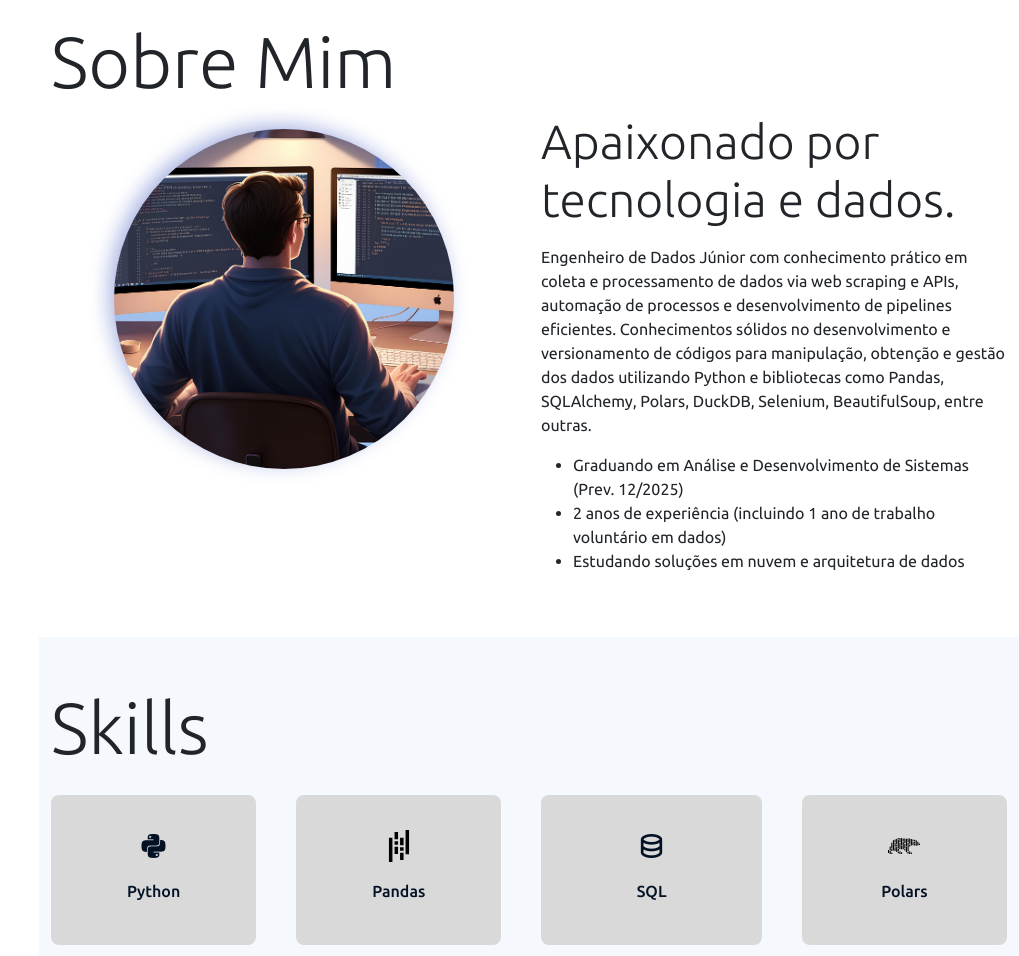
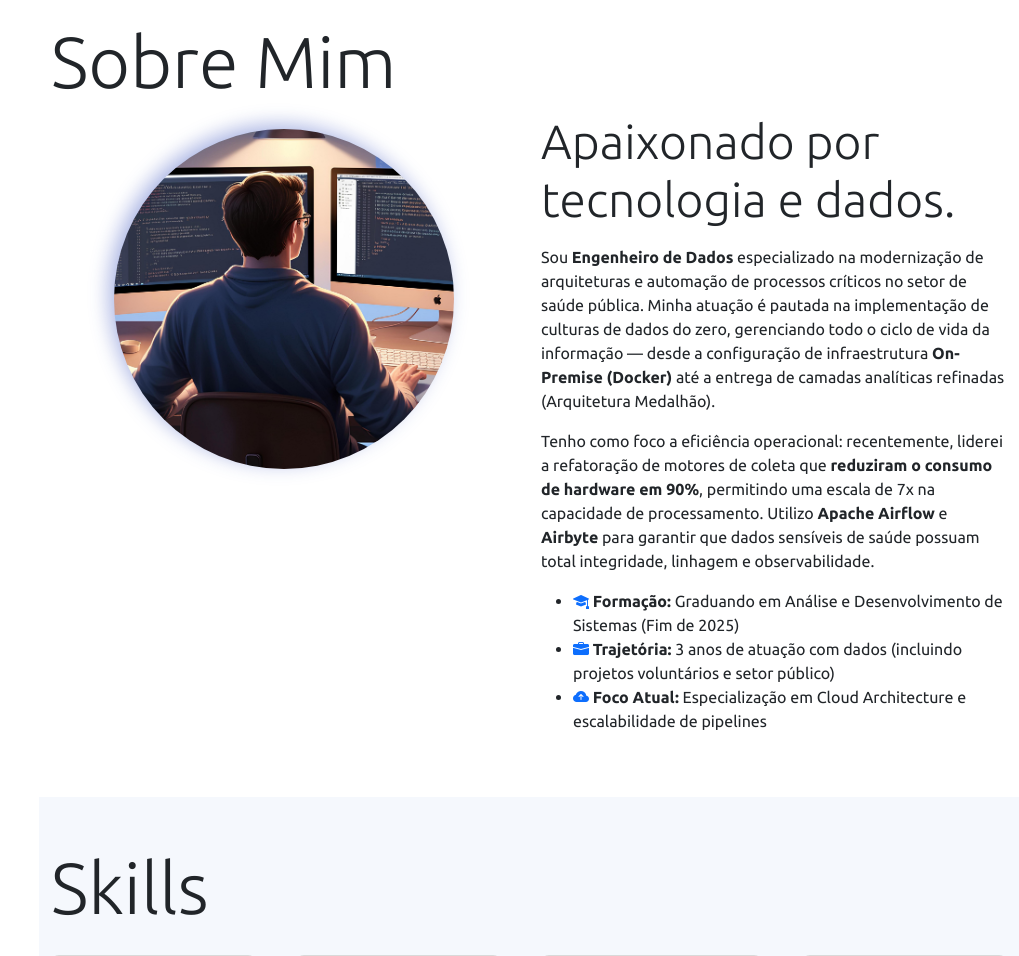
Before and after one commit to Moscarde/portfolio, a Flask app: page / in a window 1280 px wide. Shown: the part 829-1785 px from the top of the page, without its empty margins (261-1280 px from the left). Run offline with Flask 3, Linux system fonts and the light colour scheme; some libraries are stand-ins or nearby versions.

Commit message:
feat: update about section

```diff
--- a/templates/about.html
+++ b/templates/about.html
@@ -15,25 +15,21 @@
             <div class="col-md-6" data-anime="right">
                 <p class="display-5">Apaixonado por tecnologia e dados.</p>
                 <p>
-                    Engenheiro de Dados Júnior com conhecimento prático em coleta e processamento de dados via
-                    web
-                    scraping e APIs, automação de processos e desenvolvimento de pipelines eficientes.
-                    Conhecimentos
-                    sólidos no desenvolvimento e versionamento de códigos para manipulação, obtenção e gestão
-                    dos
-                    dados utilizando Python e bibliotecas como Pandas, SQLAlchemy, Polars, DuckDB, Selenium,
-                    BeautifulSoup, entre outras.
+                    Sou <strong>Engenheiro de Dados</strong> especializado na modernização de arquiteturas e automação de processos críticos no setor de saúde pública. Minha atuação é pautada na implementação de culturas de dados do zero, gerenciando todo o ciclo de vida da informação — desde a configuração de infraestrutura <strong>On-Premise (Docker)</strong> até a entrega de camadas analíticas refinadas (Arquitetura Medalhão).
+                </p>
+                <p>
+                    Tenho como foco a eficiência operacional: recentemente, liderei a refatoração de motores de coleta que <strong>reduziram o consumo de hardware em 90%</strong>, permitindo uma escala de 7x na capacidade de processamento. Utilizo <strong>Apache Airflow</strong> e <strong>Airbyte</strong> para garantir que dados sensíveis de saúde possuam total integridade, linhagem e observabilidade.
                 </p>
                 <div class="mt-3 mb-3">
                     <ul>
                         <li>
-                            Graduando em Análise e Desenvolvimento de Sistemas (Prev. 12/2025)
+                            <i class="bi bi-mortarboard-fill text-primary"></i> <strong>Formação:</strong> Graduando em Análise e Desenvolvimento de Sistemas (Fim de 2025)
                         </li>
                         <li>
-                            2 anos de experiência (incluindo 1 ano de trabalho voluntário em dados)
+                            <i class="bi bi-briefcase-fill text-primary"></i> <strong>Trajetória:</strong> 3 anos de atuação com dados (incluindo projetos voluntários e setor público)
                         </li>
                         <li>
-                            Estudando soluções em nuvem e arquitetura de dados
+                            <i class="bi bi-cloud-arrow-up-fill text-primary"></i> <strong>Foco Atual:</strong> Especialização em Cloud Architecture e escalabilidade de pipelines
                         </li>
                     </ul>
                 </div>
```
